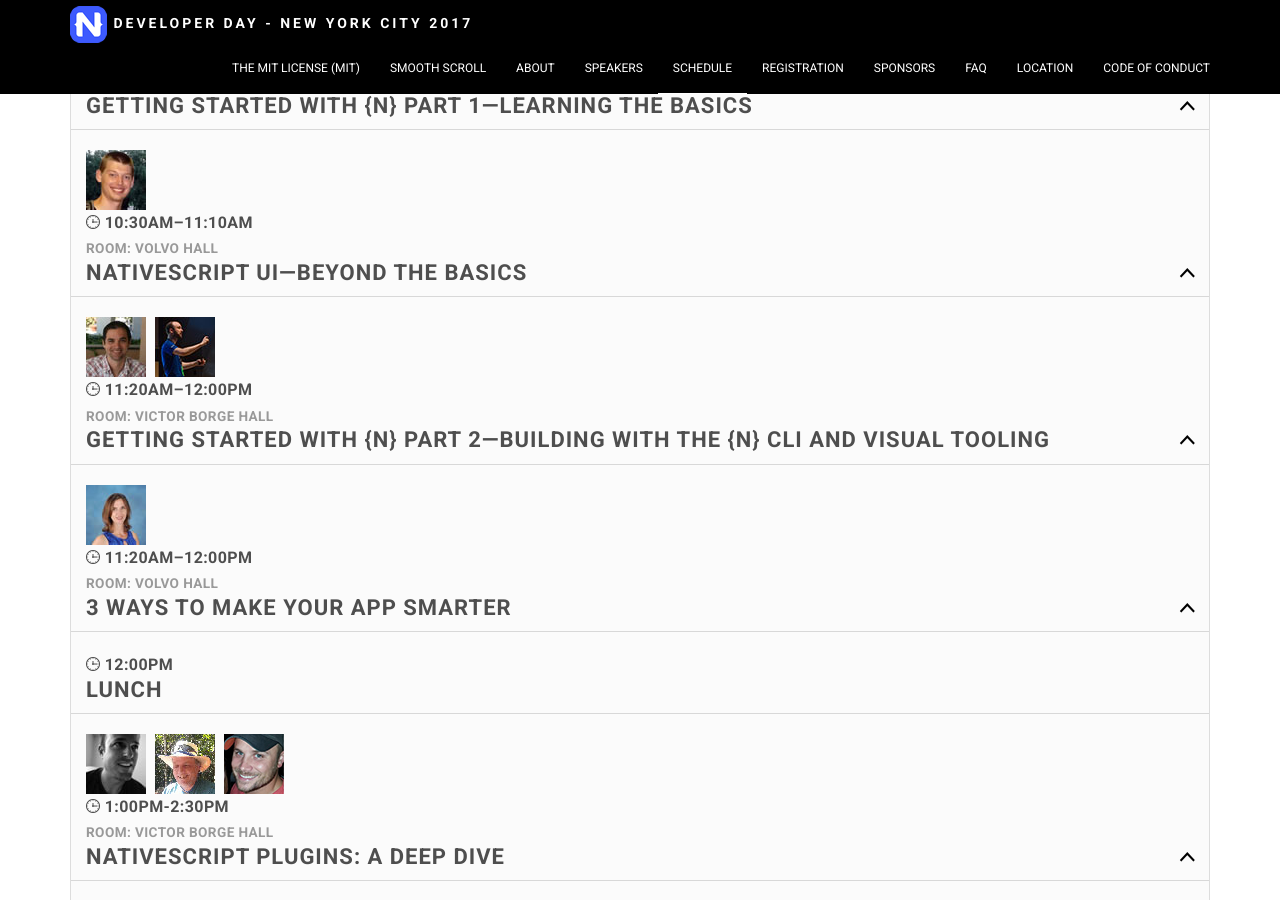
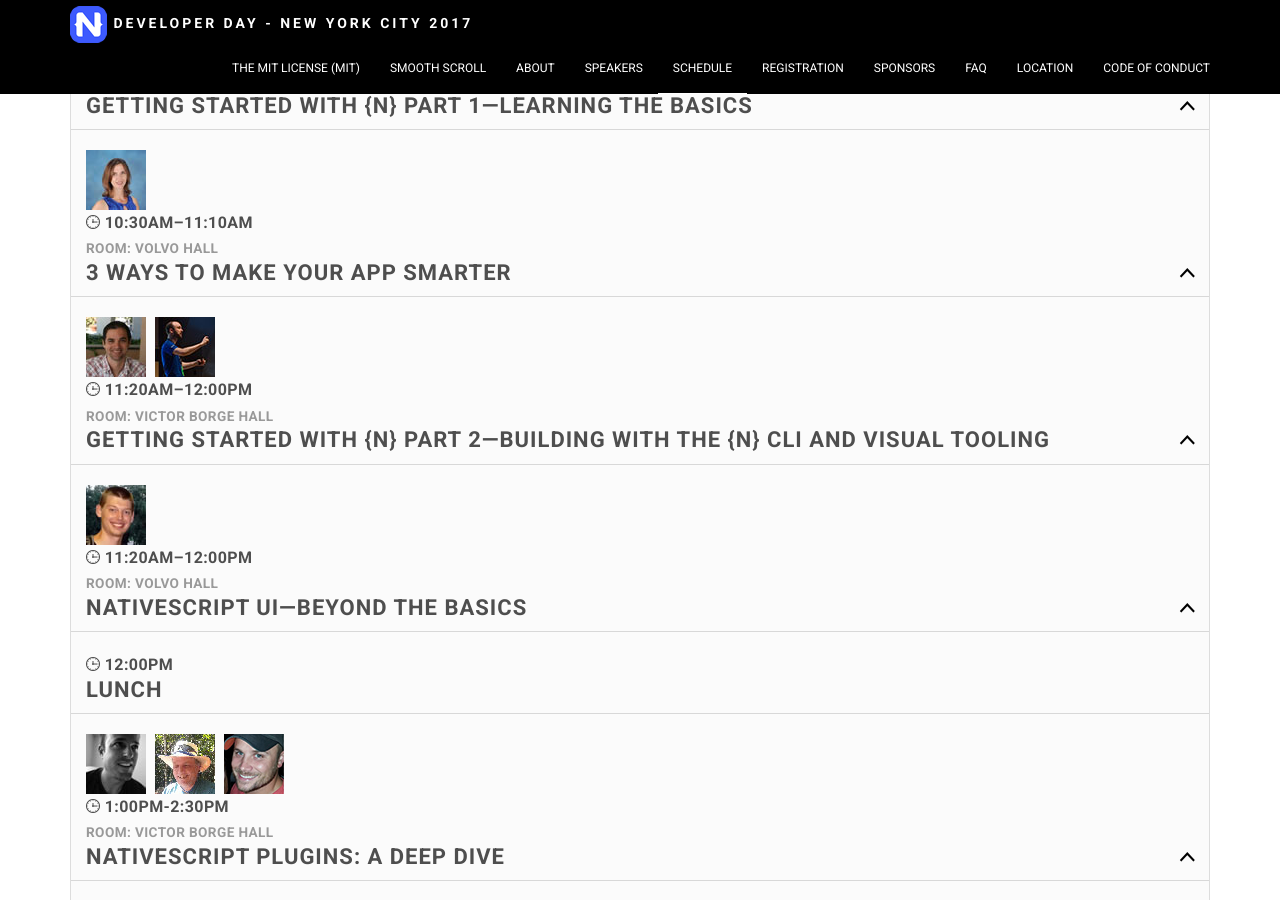
Before and after one commit to NativeScript/nativescript-developer-day, a Jekyll site: the page built from index.html, in a window 1280 px wide and 900 px high, scrolled down 6640 px. Built offline with Jekyll 4.4.1, drawn with Linux system fonts in a browser that asks for light colours; some web fonts are replaced; part of the change alters nothing that is shown.

```diff
--- a/_data/schedule.yaml
+++ b/_data/schedule.yaml
@@ -16,11 +16,11 @@
         speakers:
             - name: "Rob Lauer"
         location: "Victor Borge Hall"
-    -   title: "NativeScript UI—Beyond the Basics"
+    -   title: "3 Ways to Make Your App Smarter"
         start_time: "10:30am–11:10am"
-        description: "NativeScript UI is a set of free and premium user interface components for building powerful interactions in your apps. In this session you’ll learn what the components are, how they work, and some of the fun things you can do with them in your apps. Come to learn more about building charts, graphs, forms, and more 📊 "
+        description: "You’ve written a great NativeScript app that is fast and looks pretty. But it needs something a little extra to get noticed in the stores. Why not go the extra mile and send your app back to school? In this session, you’ll learn about three ways to make your app a little ‘smarter’:  able to perceive its physical surroundings and able to leverage its data more efficiently. We’ll take the QuickNoms recipe app and enhance it with a sensor integration and two methods of adding Machine Learning to take a simple recipe app and turn it into something much more interesting."
         speakers:
-            - name: "TJ VanToll"
+            - name: "Jen Looper"
         location: "Volvo Hall"
     -   title: "Getting Started with {N} Part 2—Building with the {N} CLI and Visual Tooling"
         start_time: "11:20am–12:00pm"
@@ -29,11 +29,11 @@
         speakers:
             - name: "Rob Lauer"
             - name: "Sebastian Witalec"
-    -   title: "3 Ways to Make Your App Smarter"
+    -   title: "NativeScript UI—Beyond the Basics"
         start_time: "11:20am–12:00pm"
-        description: "You’ve written a great NativeScript app that is fast and looks pretty. But it needs something a little extra to get noticed in the stores. Why not go the extra mile and send your app back to school? In this session, you’ll learn about three ways to make your app a little ‘smarter’:  able to perceive its physical surroundings and able to leverage its data more efficiently. We’ll take the QuickNoms recipe app and enhance it with a sensor integration and two methods of adding Machine Learning to take a simple recipe app and turn it into something much more interesting."
+        description: "NativeScript UI is a set of free and premium user interface components for building powerful interactions in your apps. In this session you’ll learn what the components are, how they work, and some of the fun things you can do with them in your apps. Come to learn more about building charts, graphs, forms, and more 📊 "
         speakers:
-            - name: "Jen Looper"
+            - name: "TJ VanToll"
         location: "Volvo Hall"
     -   title: "Lunch"
         start_time: "12:00pm"
```
